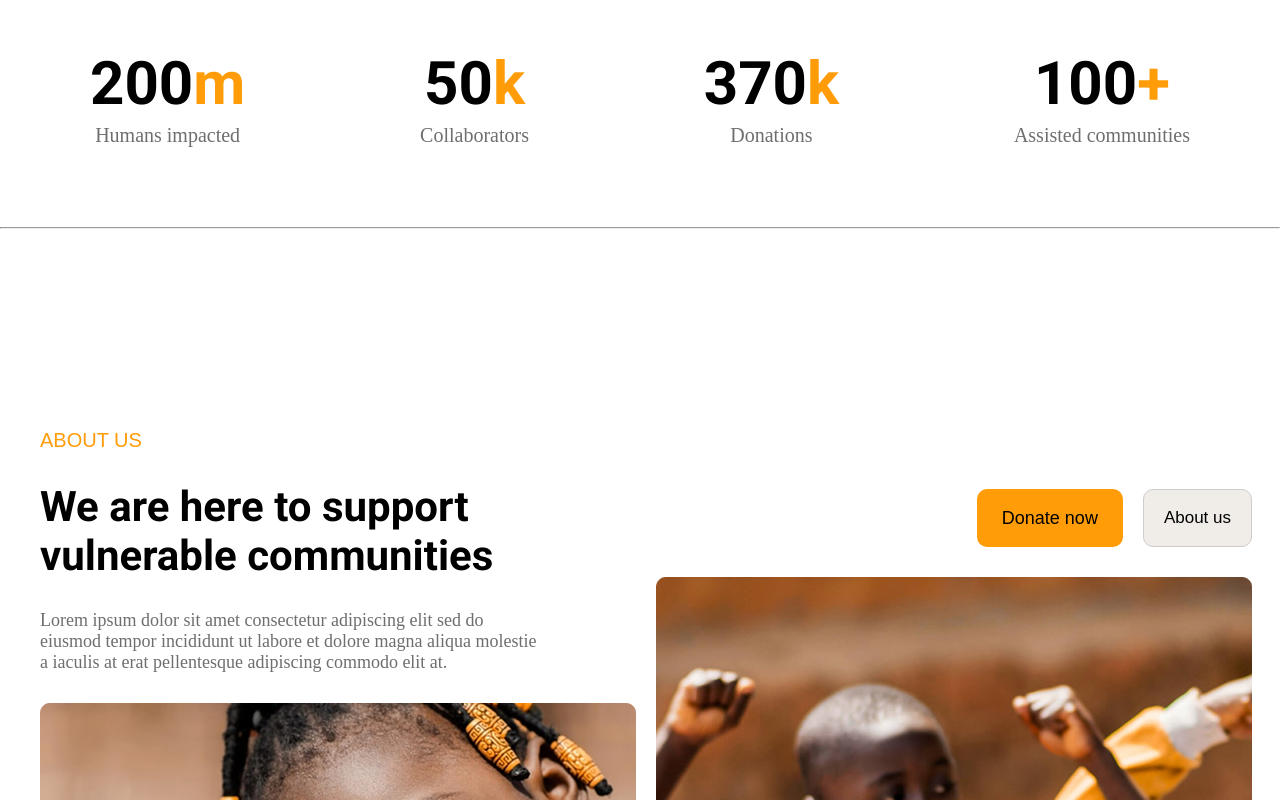
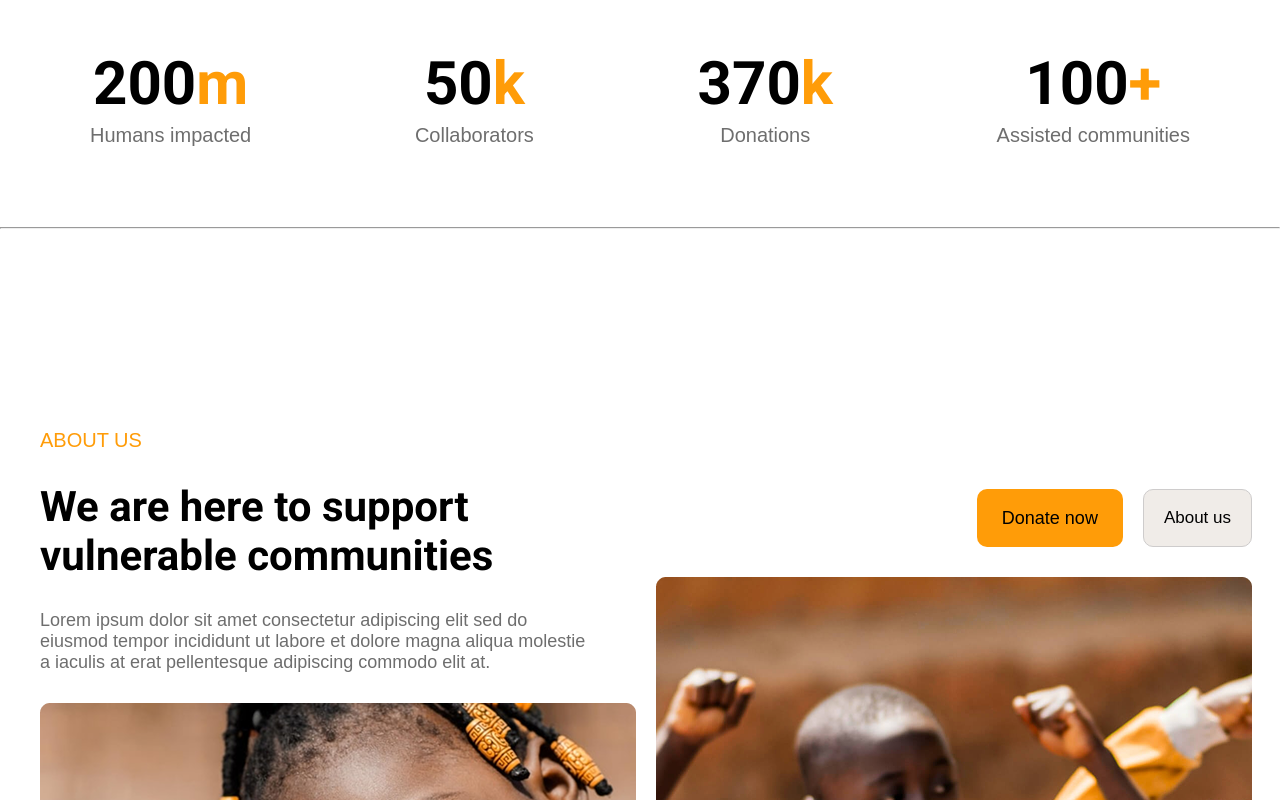
Before and after one commit to mirjonovogomuhammad06-gif/Exam-3, a plain HTML site: page index.html in a window 1280 px wide. Shown: the part 1100-1900 px from the top of the page. Drawn offline with Linux system fonts and the light colour scheme.

Commit message:
added font

```diff
--- a/style.css
+++ b/style.css
@@ -4,7 +4,10 @@
 }
 p{
     color: rgba(110, 110, 110, 1);
-
+    font-family: sans-serif;
+}
+h1,h2,h3,h4{
+    font-family: roboto;
 }
 .header{
     display: flex;
```
